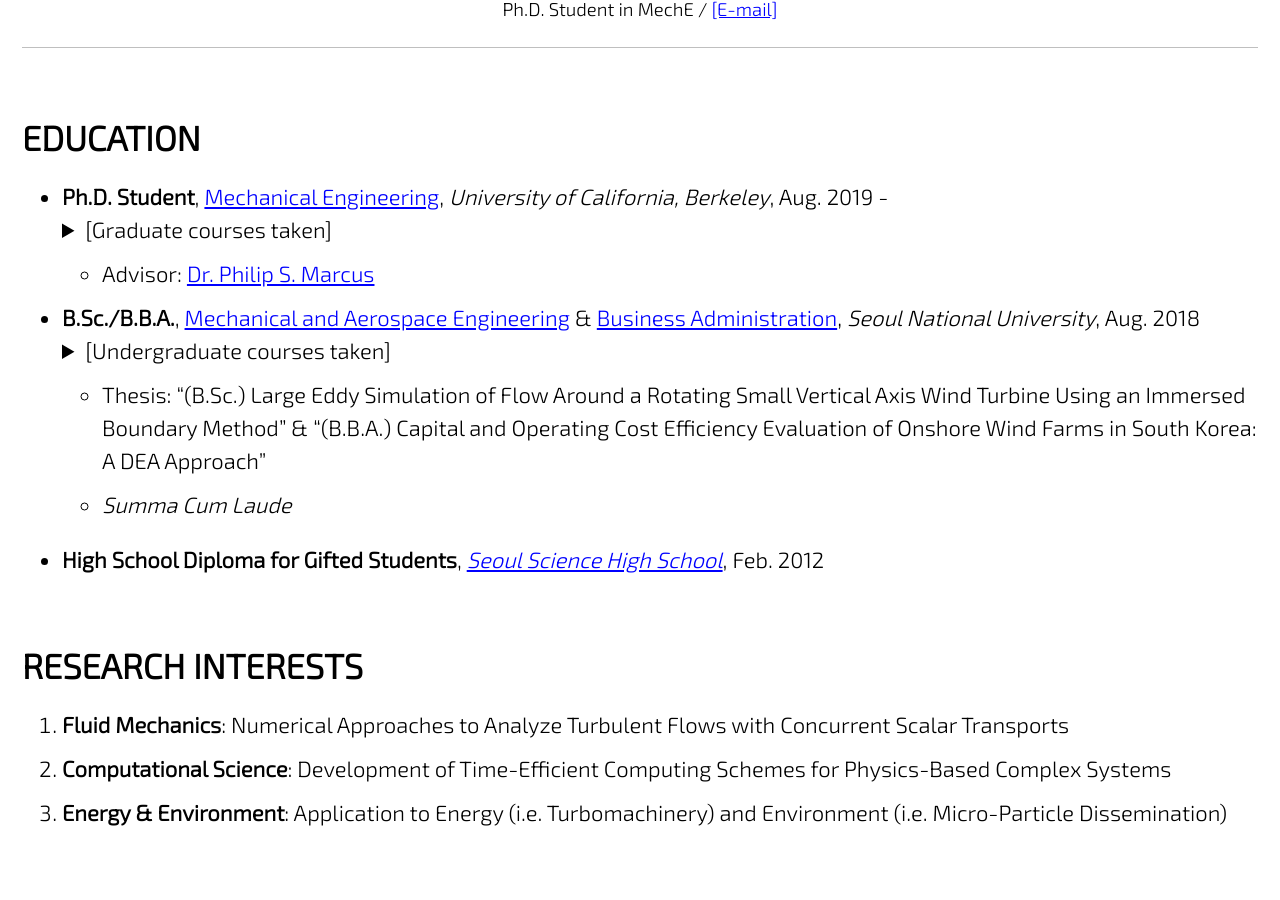
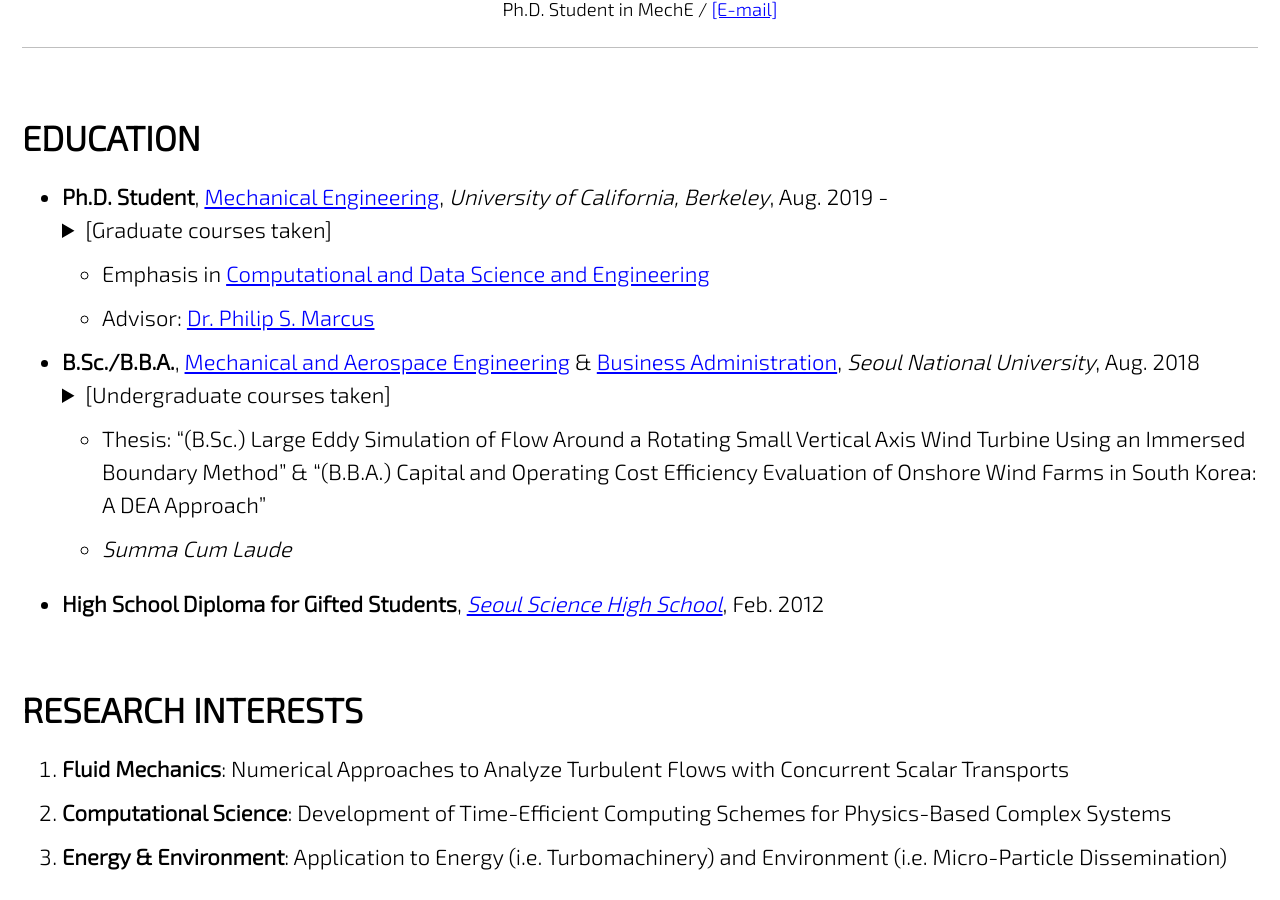
Before and after one commit to jun9303/jun9303.github.io, a Jekyll site: the page built from _pages/about.md, in a window 1280 px wide and 900 px high, scrolled down 584 px. Built offline with Jekyll 4.4.1, drawn with Linux system fonts in a browser that asks for light colours; cached includes are drawn as plain includes; nearby versions of some CDN libraries.

Commit message:
Signed-off-by: Sangjoon Lee <jun9303@gmail.com>

```diff
--- a/_pages/about.md
+++ b/_pages/about.md
@@ -23,6 +23,7 @@ feature_row:
 
       <small>Advanced Fluid Mechanics 1, Engineering Aerodynamics, Numerical Solution of Differential Equations (A & B), Oceanic and Atmospheric Waves, Optimization Models in Engineering, Spectral Methods for Fluid Dynamics, Vortex Dynamics, Theoretical Statistics</small>
     </details>
+  + Emphasis in [Computational and Data Science and Engineering](https://data.berkeley.edu/decdse)
   + Advisor: [Dr. Philip S. Marcus](https://me.berkeley.edu/people/philip-s-marcus/)
 - **B.Sc./B.B.A.**, [Mechanical and Aerospace Engineering](http://me.snu.ac.kr/en) & [Business Administration](http://cba.snu.ac.kr/en), *Seoul National University*, Aug. 2018
     <details>
```
